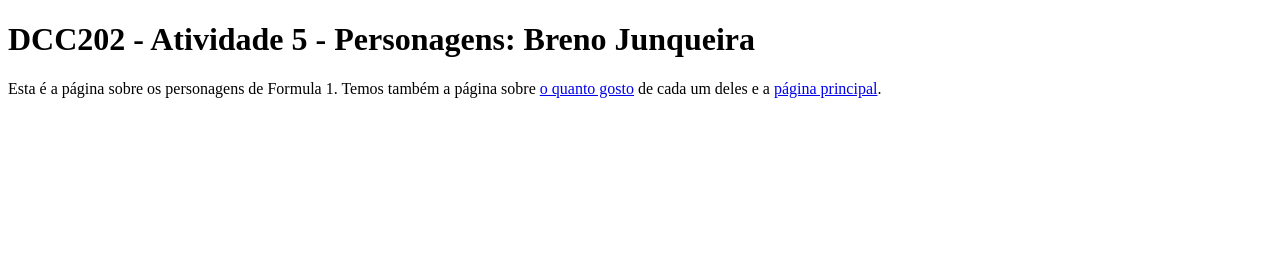
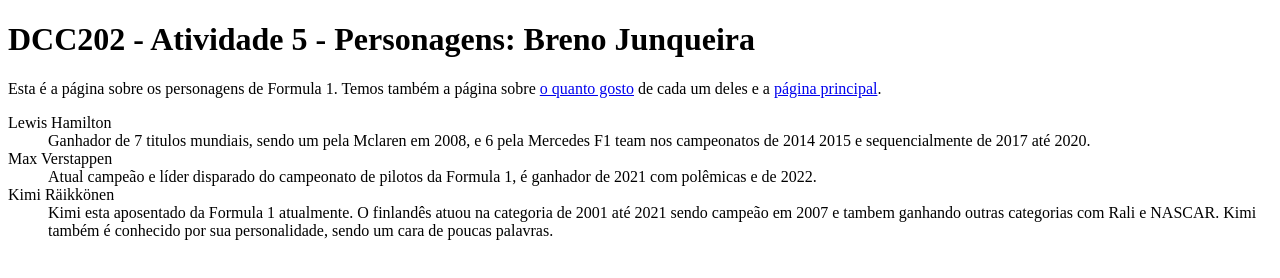
Before and after one commit to ufjf-dcc202/ufjf-dcc202-2023-3-a-atv5-beJayBR, a website: page personagens.html in a window 1280 px wide. Drawn offline with Linux system fonts and the light colour scheme.

Commit message:
Página de personagens pronta

```diff
--- a/personagens.html
+++ b/personagens.html
@@ -9,6 +9,20 @@
     <main>
         <h1>DCC202 - Atividade 5 - Personagens: Breno Junqueira</h1>
         <p>Esta é a página sobre os personagens de Formula 1. Temos também a página sobre <a href="preferencias.html">o quanto gosto</a> de cada um deles e a <a href="index.html">página principal</a>.</p>
+        <dl>
+            <div>
+                <dt>Lewis Hamilton</dt>
+                <dd>Ganhador de 7 titulos mundiais, sendo um pela Mclaren em 2008, e 6 pela Mercedes F1 team nos campeonatos de 2014 2015 e sequencialmente de 2017 até 2020.</dd>
+            </div>
+            <div>
+                <dt>Max Verstappen</dt>
+                <dd>Atual campeão e líder disparado do campeonato de pilotos da Formula 1, é ganhador de 2021 com polêmicas e de 2022.</dd>
+            </div>
+            <div>
+                <dt>Kimi Räikkönen</dt>
+                <dd>Kimi esta aposentado da Formula 1 atualmente. O finlandês atuou na categoria de 2001 até 2021 sendo campeão em 2007 e tambem ganhando outras categorias com Rali e NASCAR. Kimi também é conhecido por sua personalidade, sendo um cara de poucas palavras.</dd>
+            </div>
+        </dl>
     </main>
 </body>
 </html>
```
